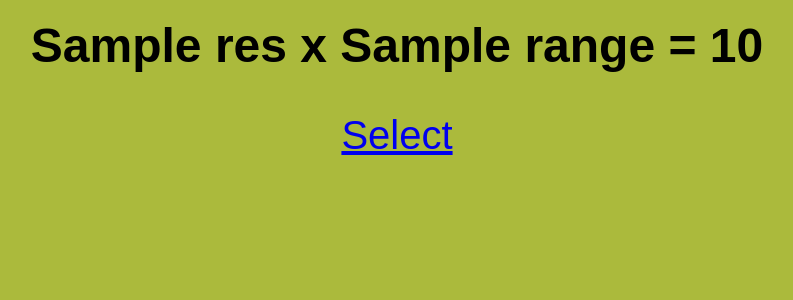
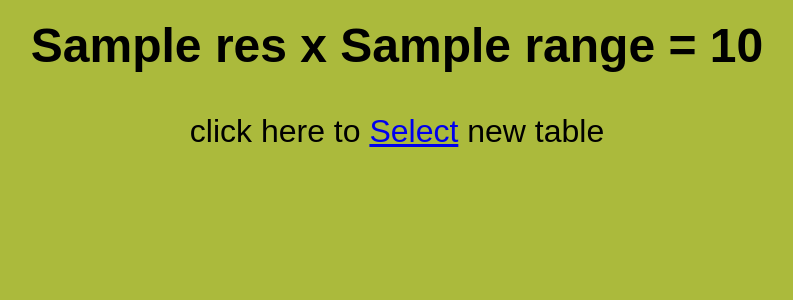
Before and after one commit to GovardhanGattu/tables, a Django app: template tables/templates/tables/tables.html in a window 1280 px wide. Shown: the top 300 px of the page, without its empty margins (243-1036 px from the left). Run offline with Django 3.2, Linux system fonts and the light colour scheme; the template is opened without the code that fills it: most values are stand-ins (such as "Sample title", 1, 10 or a date in 2020); some libraries are stand-ins or nearby versions.

Commit message:
first commit

```diff
--- a/tables/templates/tables/tables.html
+++ b/tables/templates/tables/tables.html
@@ -25,7 +25,7 @@
     	}
 
     	hgroup{
-    		font-size: 40;
+    		font-size: 32;
 
     		font-color: black;
     	}
@@ -42,7 +42,7 @@
 
 
 		</h2>
-		<hgroup><a href="{% url 'select' %}">Select</a></hgroup>
+		<hgroup>click here to <a href="{% url 'select' %}">Select</a> new table</hgroup>
 	</div>
 </body>
 
```
